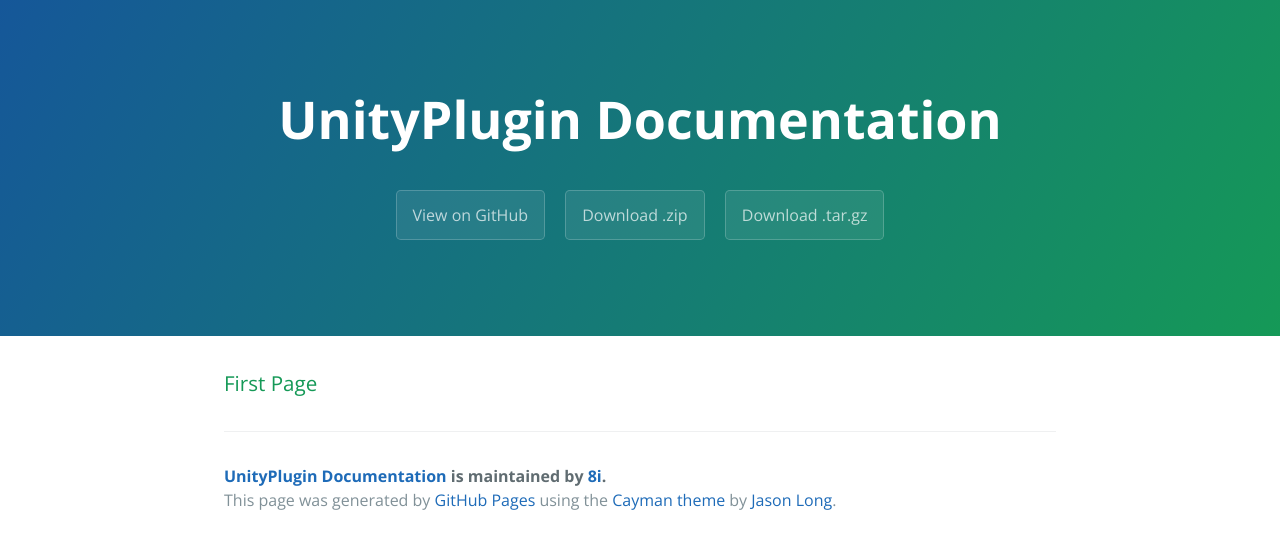
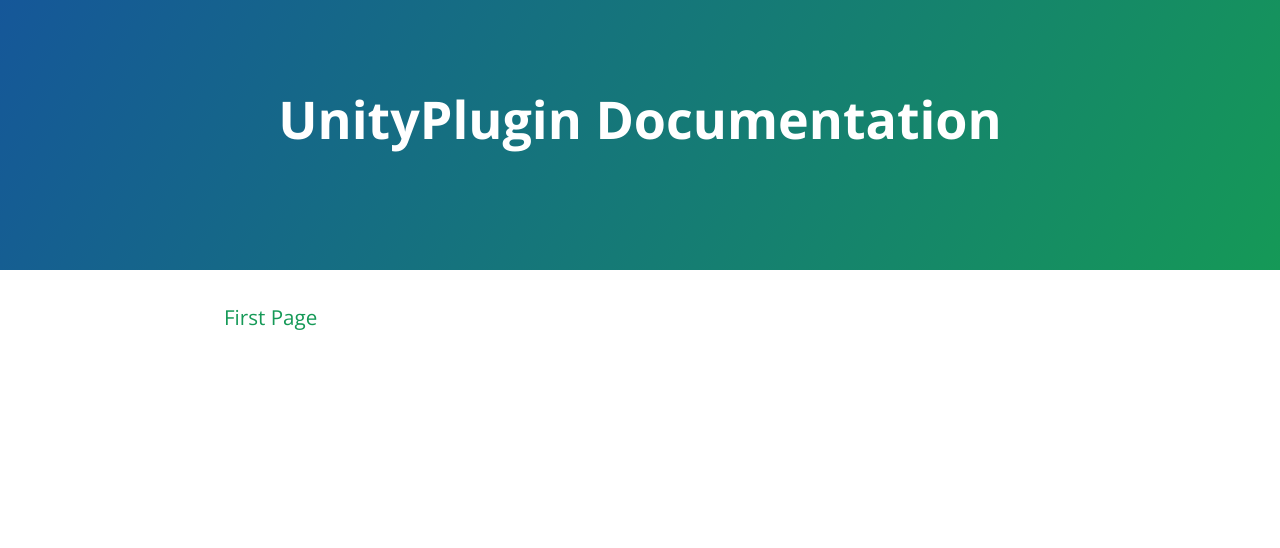
Before and after one commit to 8i/UnityPlugin_Documentation, a plain HTML site: page index.html in a window 1280 px wide. Drawn offline with nearby package versions, Linux system fonts and the light colour scheme.

Commit message:
Removed header and footer

```diff
--- a/index.html
+++ b/index.html
@@ -13,23 +13,10 @@
     <section class="page-header">
       <h1 class="project-name">UnityPlugin Documentation</h1>
       <h2 class="project-tagline"></h2>
-      <a href="https://github.com/8i/UnityPlugin_Documentation" class="btn">View on GitHub</a>
-      <a href="https://github.com/8i/UnityPlugin_Documentation/zipball/master" class="btn">Download .zip</a>
-      <a href="https://github.com/8i/UnityPlugin_Documentation/tarball/master" class="btn">Download .tar.gz</a>
     </section>
-
     <section class="main-content">
       <h3>
 <a id="first-page" class="anchor" href="#first-page" aria-hidden="true"><span aria-hidden="true" class="octicon octicon-link"></span></a>First Page</h3>
-
-      <footer class="site-footer">
-        <span class="site-footer-owner"><a href="https://github.com/8i/UnityPlugin_Documentation">UnityPlugin Documentation</a> is maintained by <a href="https://github.com/8i">8i</a>.</span>
-
-        <span class="site-footer-credits">This page was generated by <a href="https://pages.github.com">GitHub Pages</a> using the <a href="https://github.com/jasonlong/cayman-theme">Cayman theme</a> by <a href="https://twitter.com/jasonlong">Jason Long</a>.</span>
-      </footer>
-
     </section>
-
-
   </body>
 </html>
```
